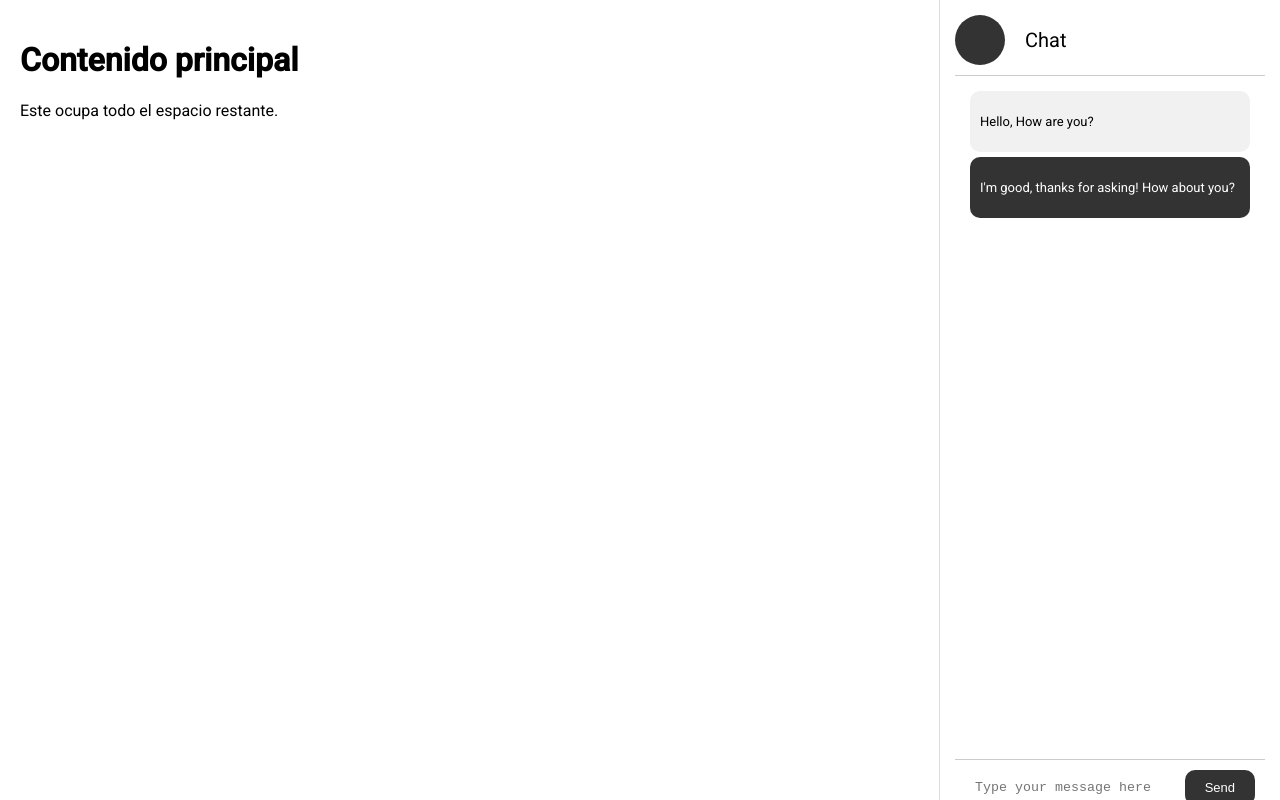
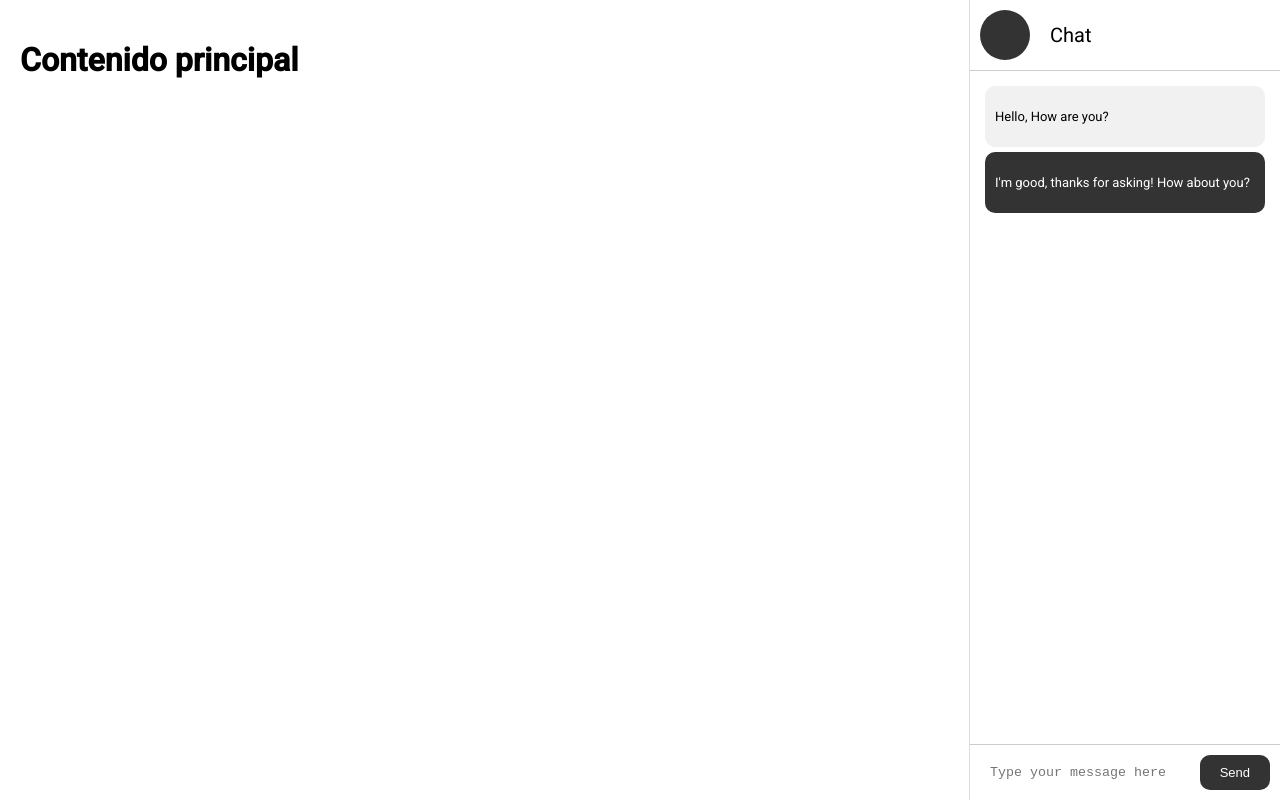
Before and after one commit to 0xM4rc/HackUPC-frontend, an Angular app: page / in a window 1280 px wide. Built offline with nearby package versions, Linux system fonts and the light colour scheme.

Commit message:
fixed padding problems chat assistant

```diff
--- a/src/app/components/chat/chat.component.scss
+++ b/src/app/components/chat/chat.component.scss
@@ -1,7 +1,6 @@
 .card-container {
     background-color: #fff;
     border-radius: 10px;
-    padding: 15px;
     display: flex;
     flex-direction: column;
     width: 310px;
@@ -12,8 +11,8 @@
   .card-header {
     display: flex;
     align-items: center;
-    padding-bottom: 10px;
     border-bottom: 1px solid #ccc;
+    padding:10px
   }
 
   .card-header .img-avatar {
--- a/src/app/pages/main/main.component.html
+++ b/src/app/pages/main/main.component.html
@@ -2,7 +2,6 @@
   <div class="contenido-principal">
     <!-- Aquí va tu contenido principal -->
     <h1>Contenido principal</h1>
-    <p>Este ocupa todo el espacio restante.</p>
   </div>
 
   <div class="chat-lateral">
--- a/src/app/pages/main/main.component.scss
+++ b/src/app/pages/main/main.component.scss
@@ -2,7 +2,7 @@
   display: flex;
   height: 100vh;
   width: 100vw;
-  overflow: hidden;
+  overflow: scroll;
 }
 
 .contenido-principal {
```
